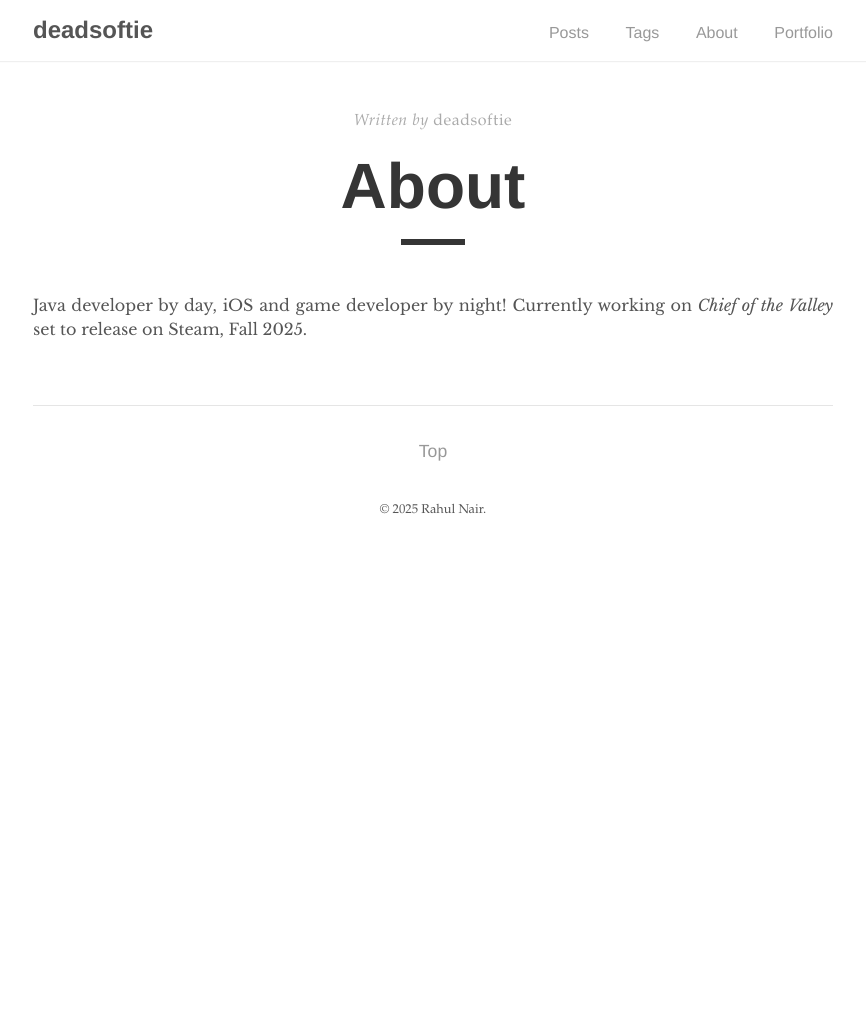
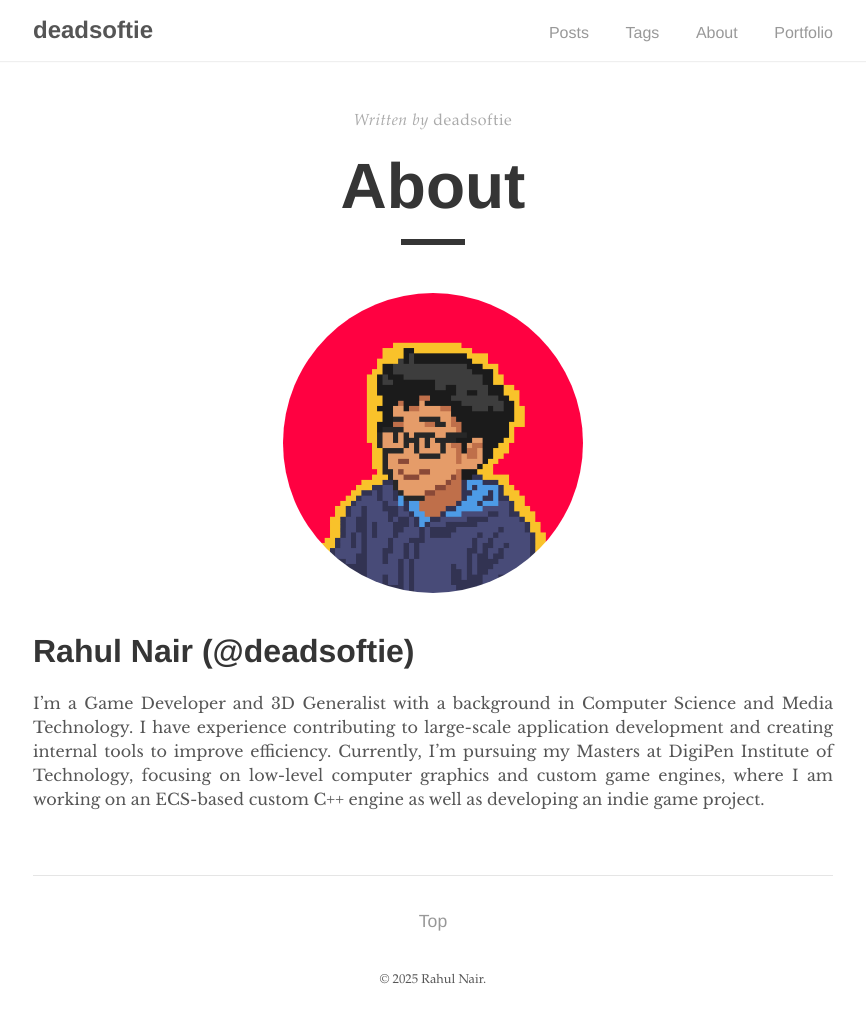
Before and after one commit to deadsoftie/deadsoftie-site, a Jekyll site: the page built from _pages/about.md, in a window 1280 px wide. Shown: the whole page, without its empty margins (207-1073 px from the left). Built offline with Jekyll 4.4.1, drawn with Linux system fonts in a browser that asks for light colours; before the commit the page ends 900 px from its top, so only the background shows below that.

Commit message:
Added image section and split about from post

```diff
--- /dev/null
+++ b/_layouts/about.html
@@ -0,0 +1,45 @@
+---
+layout: default
+---
+
+<div class="post">
+    <div class="post-info">
+        <span>Written by</span>
+        {% if page.author %}
+        {{ page.author }}
+        {% else %}
+        {{ site.author.name }}
+        {% endif %}
+
+        {% if page.date %}
+        <br>
+        <span>on&nbsp;</span><time datetime="{{ page.date }}">{{ page.date | date: "%B %d, %Y" }}</time>
+        {% endif %}
+    </div>
+
+    <h1 class="post-title">{{ page.title }}</h1>
+    <div class="post-line"></div>
+
+    {% if page.image %}
+    <div class="post-image">
+        <img src="{{ page.image | prepend: site.baseurl }}" alt="{{ page.title }}" />
+    </div>
+    {% endif %}
+
+    {{ content }}
+</div>
+
+{% if page.comments %}
+{% include disqus_comments.html %}
+{% endif %}
+
+<div class="pagination">
+    {% if page.next.url %}
+    <a href="{{ page.next.url | prepend: site.baseurl }}" class="left arrow">&#8592;</a>
+    {% endif %}
+    {% if page.previous.url %}
+    <a href="{{ page.previous.url | prepend: site.baseurl }}" class="right arrow">&#8594;</a>
+    {% endif %}
+
+    <a href="#" class="top">Top</a>
+</div>
--- a/_pages/about.md
+++ b/_pages/about.md
@@ -1,8 +1,10 @@
 ---
-layout: post
+layout: about
 title: "About"
+image: "/assets/ProfilePicture_v2_centered.png"
 author: "deadsoftie"
 permalink: /about/
 ---
+# Rahul Nair (@deadsoftie)
 
-Java developer by day, iOS and game developer by night! Currently working on *Chief of the Valley* set to release on Steam, Fall 2025.
+I'm a Game Developer and 3D Generalist with a background in Computer Science and Media Technology. I have experience contributing to large-scale application development and creating internal tools to improve efficiency. Currently, I'm pursuing my Masters at DigiPen Institute of Technology, focusing on low-level computer graphics and custom game engines, where I am working on an ECS-based custom C++ engine as well as developing an indie game project.
--- a/_sass/tale/_post.scss
+++ b/_sass/tale/_post.scss
@@ -60,4 +60,14 @@
     padding: 0;
     margin: 0;
   }
+
+  .post-image img {
+    max-width: 100%;
+    width: 300px;
+    height: auto;
+    display: block;
+    object-fit: cover;
+    border-radius: 50%;
+    margin-bottom: 5%;
+  }
 }
```
Also changed, not shown: README.md, assets/ProfilePicture_v2_centered.png (added).
